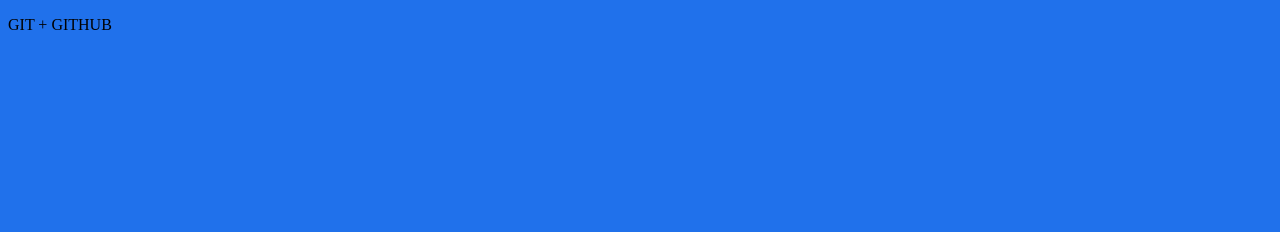
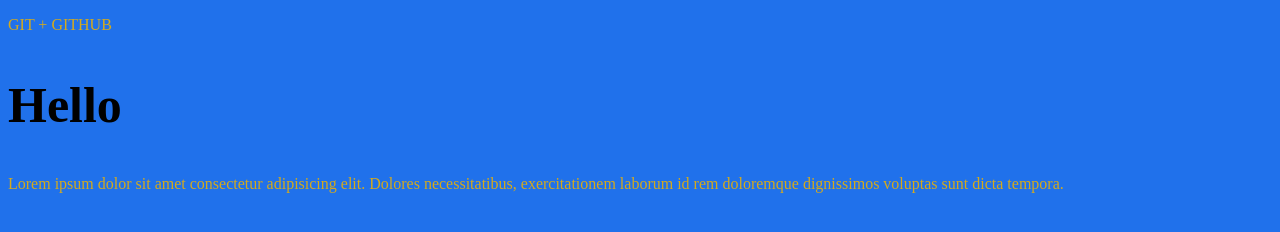
Before and after one commit to ndevdariani/gittest, a plain HTML site: page index.html in a window 1280 px wide. Drawn offline with Linux system fonts and the light colour scheme.

Commit message:
second commit

```diff
--- a/css/main.css
+++ b/css/main.css
@@ -1,3 +1,9 @@
 body {
     background-color: #2071eb;
 }
+p {
+    color: #d4aa1d
+}
+h2 {
+    font-size: 50px;
+}
--- a/index.html
+++ b/index.html
@@ -8,5 +8,7 @@
 </head>
 <body>
     <p>GIT + GITHUB</p>
+    <h2>Hello</h2>
+    <p>Lorem ipsum dolor sit amet consectetur adipisicing elit. Dolores necessitatibus, exercitationem laborum id rem doloremque dignissimos voluptas sunt dicta tempora.</p>
 </body>
 </html>
```
